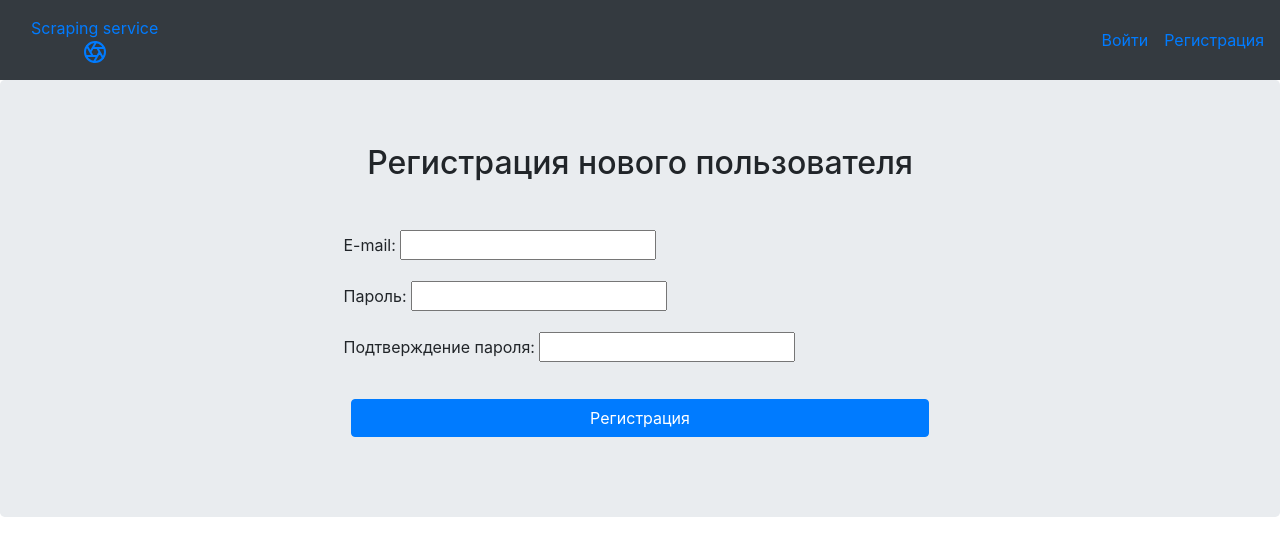
After one commit to NehvedovichVlad/scraping_service, a Django app: page /accounts/register/ in a window 1280 px wide. The commit adds this page. Shown: the top 556 px of the page. Run offline with Django 3.2, Linux system fonts and the light colour scheme.

Commit message:
add register_view and register.html

```diff
--- a/src/accounts/forms.py
+++ b/src/accounts/forms.py
@@ -28,14 +28,14 @@ class UserLoginForm(forms.Form):
 class UserRegisterForm(forms.ModelForm):
     email = forms.EmailField(label='E-mail', widget=forms.EmailInput(
         attrs={'class': 'form_control'}))
-    password1 = forms.CharField(label='Пароль', widget=forms.PasswordInput(
+    password = forms.CharField(label='Пароль', widget=forms.PasswordInput(
         attrs={'class': 'form_control'}))
     password2 = forms.CharField(label='Подтверждение пароля', widget=forms.PasswordInput(
         attrs={'class': 'form_control'}))
 
     class Meta:
         model = User
-        fields = ('email', 'password1', 'password2')
+        fields = ('email',)
 
     def clean_password2(self):
         data = self.cleaned_data
--- /dev/null
+++ b/src/accounts/templates/accounts/register.html
@@ -0,0 +1,27 @@
+{% extends "base.html" %}
+
+{% block title %}Регистрация{% endblock %}
+
+
+{% block search %}
+<div class="jumbotron">
+   <form method="POST" action=""> {% csrf_token %}
+      <div class="row">
+         <div class="form-group col-md-6 mx-auto">
+            <h2 class="text-center mb-5">Регистрация нового пользователя</h2>
+
+            {{ form.as_p }}
+         </div>
+      </div>
+
+      <div class="form-group col-md-6 mx-auto">
+         <button type="submit" class="btn btn-primary btn-block">Регистрация</button>
+
+      </div>
+
+   </form>
+
+</div>
+
+
+{% endblock %}
--- a/src/accounts/urls.py
+++ b/src/accounts/urls.py
@@ -1,9 +1,10 @@
 from django.urls import path
 
-from accounts.views import login_view, logout_view
+from accounts.views import login_view, logout_view, register_view
 
 urlpatterns = [
     path('login/', login_view, name='login'),
     path('logout/', logout_view, name='logout'),
+    path('register/', register_view, name='register'),
 
 ]
--- a/src/accounts/views.py
+++ b/src/accounts/views.py
@@ -1,7 +1,8 @@
+from django.contrib import messages
 from django.shortcuts import render, redirect
 from django.contrib.auth import authenticate, login, logout
 
-from accounts.forms import UserLoginForm
+from accounts.forms import UserLoginForm, UserRegisterForm
 
 
 def login_view(request):
@@ -20,6 +21,33 @@ def login_view(request):
         form = UserLoginForm()
         return render(request, 'accounts/login.html', {'form': form})
 
+
 def logout_view(request):
     logout(request)
     return redirect('home')
+
+
+def register_view(request):
+    if request.method == 'POST':
+        form = UserRegisterForm(request.POST or None)
+        if form.is_valid():
+            new_user = form.save(commit=False)
+            new_user.set_password(form.cleaned_data['password'])
+            new_user.save()
+            return render(request, 'accounts/register_done.html', {'new_user': new_user})
+        else:
+            messages.error(request, 'Ошибка регистрации')
+    else:
+        form = UserRegisterForm()
+    return render(request, 'accounts/register.html', {'form': form})
+
+# def register_view(request):
+#     form = UserRegisterForm(request.POST or None)
+#     if form.is_valid():
+#         new_user = form.save(commit=False)
+#         new_user.set_password(form.cleaned_data['password'])
+#         new_user.save()
+#         return render(request, 'accounts/register_done.html', {'new_user': new_user})
+#
+#     else:
+#         return render(request, 'accounts/register.html', {'form': form})
--- a/src/templates/inc/_nav.html
+++ b/src/templates/inc/_nav.html
@@ -1,13 +1,18 @@
-<nav class="site-header sticky-top py-1 navbar-dark bg-dark">
-   <div class="container d-flex flex-column flex-md-row justify-content-between">
-      <a class="py-2" href="{% url 'home' %}" aria-label="Vacancy">Scraping service
-         <svg xmlns="http://www.w3.org/2000/svg" width="24" height="24" fill="none" stroke="currentColor" stroke-linecap="round" stroke-linejoin="round" stroke-width="2" class="d-block mx-auto" role="img" viewBox="0 0 24 24" focusable="false"><title>Scraping service</title><circle cx="12" cy="12" r="10"/><path d="M14.31 8l5.74 9.94M9.69 8h11.48M7.38 12l5.74-9.94M9.69 16L3.95 6.06M14.31 16H2.83m13.79-4l-5.74 9.94"/></svg>
-      </a>
+<nav class="navbar navbar-expand-lg navbar-dark bg-dark">
+      <div class="container d-flex flex-column flex-md-row">
+   <a class="py-2" href="{% url 'home' %}" aria-label="Vacancy">Scraping service
+      <svg xmlns="http://www.w3.org/2000/svg" width="24" height="24" fill="none" stroke="currentColor" stroke-linecap="round" stroke-linejoin="round" stroke-width="2" class="d-block mx-auto" role="img" viewBox="0 0 24 24" focusable="false"><title>Scraping service</title><circle cx="12" cy="12" r="10"/><path d="M14.31 8l5.74 9.94M9.69 8h11.48M7.38 12l5.74-9.94M9.69 16L3.95 6.06M14.31 16H2.83m13.79-4l-5.74 9.94"/></svg>
+   </a></div>
 
       {% if user.is_authenticated %}
-         <a class="py-2 d-none d-md-inline-block" href="{% url 'logout' %}">Выйти {{user}}</a>
+<a class="py-2 d-none d-md-inline-block" href="{% url 'logout' %}">Выйти {{user}}</a>
       {% else %}
-         <a class="py-2 d-none d-md-inline-block" href="{% url 'login' %}">Войти</a>
-      {% endif %}
-   </div>
+      <a class="py-2 d-none d-md-inline-block" href="{% url 'login' %}"> Войти </a>
+         {% endif %}
+
+<div class="ml-3">
+      <a class="py-2 d-none d-md-inline-block" href="{% url 'register' %}"> Регистрация </a>
+</div>
+
+
 </nav>
```
Also changed, not shown: src/accounts/templates/accounts/register_done.html (added, +17 -0 lines).
